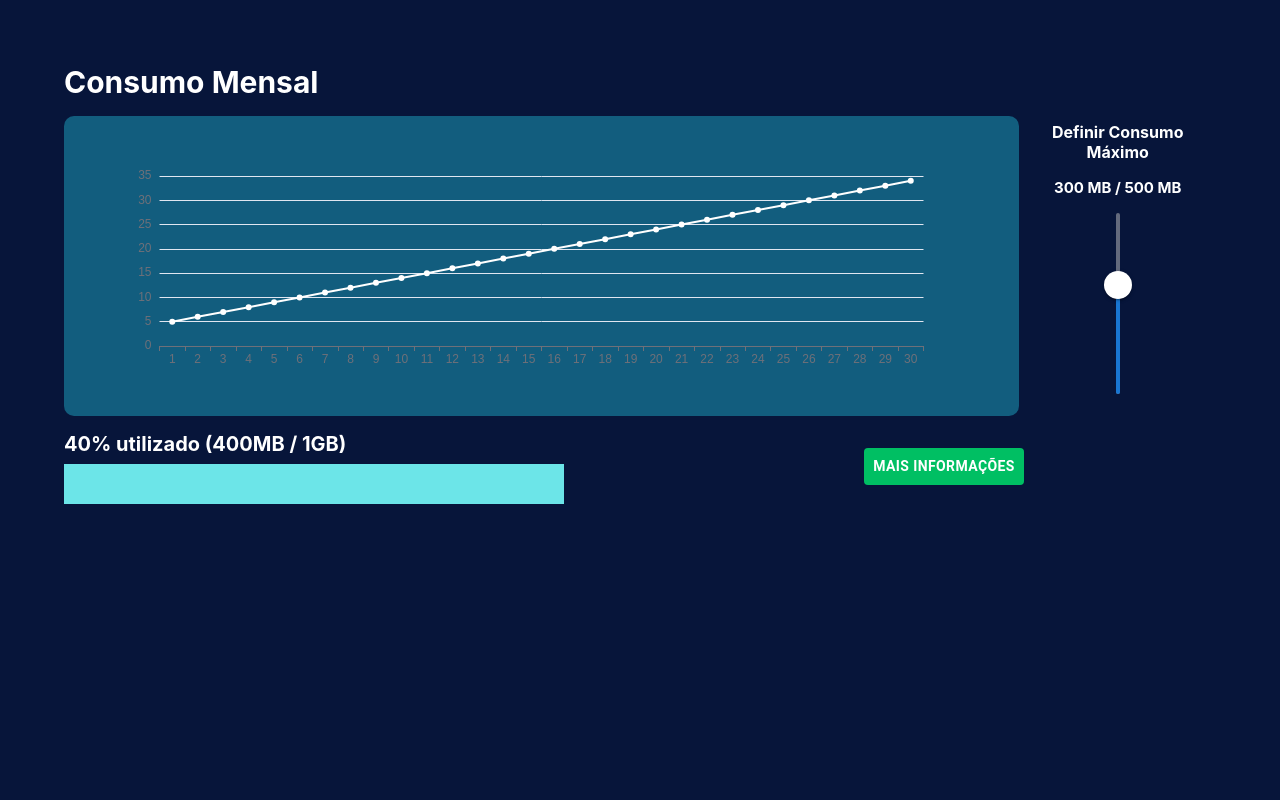
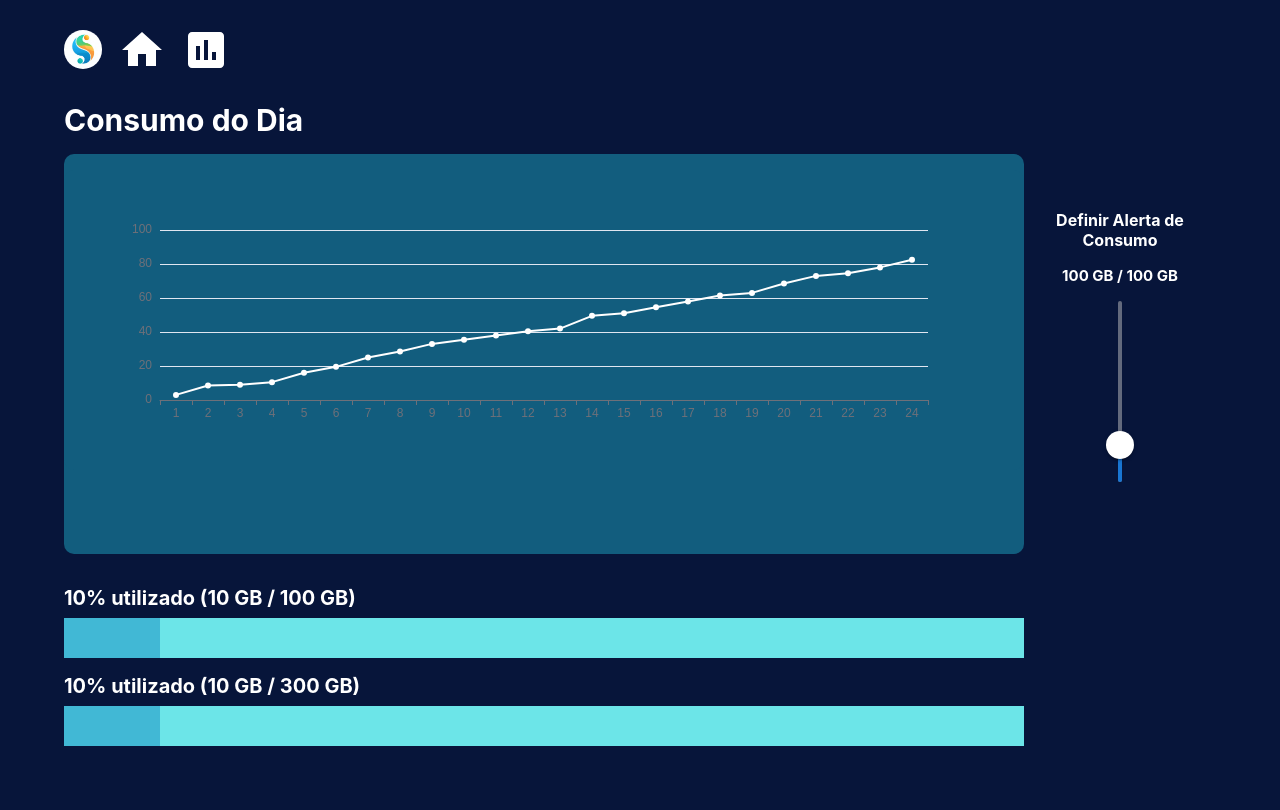
Before and after one commit to SatStat/SatStat, a React (Create React App) app: page / in a window 1280 px wide. Built offline with nearby package versions, Linux system fonts and the light colour scheme.

Commit message:
:construction: dashboard layout

```diff
--- a/package.json
+++ b/package.json
@@ -5,7 +5,8 @@
   "dependencies": {
     "@emotion/react": "^11.11.0",
     "@emotion/styled": "^11.11.0",
-    "@mui/material": "^5.13.0",
+    "@mui/icons-material": "^5.11.16",
+    "@mui/material": "^5.13.1",
     "@testing-library/jest-dom": "^5.16.5",
     "@testing-library/react": "^13.4.0",
     "@testing-library/user-event": "^13.5.0",
--- a/src/App.css
+++ b/src/App.css
@@ -1,5 +1,6 @@
 .App {
   text-align: center;
+  width: 100%;
 }
 
 .App-logo {
--- a/src/pages/Dashboard/Dashboard.tsx
+++ b/src/pages/Dashboard/Dashboard.tsx
@@ -1,16 +1,23 @@
-import React, { useState } from 'react';
+import React, { useState, useEffect } from 'react';
 import './index.css';
 import { Box, Button, Slider } from '@mui/material';
-import ReactEcharts from "echarts-for-react";
 import LinearProgress from '@mui/material/LinearProgress';
 import { styles } from './styles';
+import ReactEcharts from "echarts-for-react";
+import satStatLogo from '../../assets/satstatlogo.jpeg';
+import HomeIcon from '@mui/icons-material/Home';
+import AssessmentIcon from '@mui/icons-material/Assessment';
 
 function Dashboard() {
-    const [maxConsumption, setMaxConsumption] = useState<number>(300);
-    const [currentConsumption, setCurrentConsumption] = useState<number>(200);
-    const chartDays = Array.from({ length: 30 }, (_, i) => i + 1);
-    const chartValues = Array.from({ length: 30 }, (_, i) => i + 5);
-    const plan = 500;
+    const [maxConsumption, setMaxConsumption] = useState<number>(100);
+    const [maxNightConsumption, setNightMaxConsumption] = useState<number>(300);
+    const [currentConsumption, setCurrentConsumption] = useState<number>(10);
+    const [currentNightConsumption, setCurrentNightConsumption] = useState<number>(30);
+    const chartHours = Array.from({ length: 24 }, (_, i) => i + 1);
+    const chartValues = Array.from({ length: 24 }, (_, i) => i*3.5 + Math.round(Math.random()*5));
+
+    const normaliseNightConsumption = (value: number) => ((value) * 100) / (maxNightConsumption);
+    const normaliseConsumption = (value: number) => ((value) * 100) / (maxConsumption);
 
     const changeMaxConsumption = (event: Event, newValue: number | number[]) => {
         setMaxConsumption(newValue as number);
@@ -34,7 +41,7 @@ function Dashboard() {
         ],
         xAxis: {
             type: 'category',
-            data: chartDays,
+            data: chartHours,
         },
         type: 'line',
         yAxis: {
@@ -50,39 +57,56 @@ function Dashboard() {
 
     return (
         <Box sx={styles.pageFormat}>
-            <Box sx={{ padding: '5vw', }}>
-                <Box sx={styles.graphTitle}>Consumo Mensal</Box>
-
+            <Box sx={{ padding: '2vw 5vw 5vw 5vw', }}>
+                <Box sx={{ display: 'flex', alignItems: 'center' }}>
+                    <Box sx={styles.navBar}>
+                        <img src={satStatLogo} style={styles.navBarLogo}></img>
+                    </Box>
+                    <Box sx={styles.navBar}>
+                        <HomeIcon sx={styles.navBarIcons} />
+                    </Box>
+                    <Box sx={styles.navBar}>
+                        <AssessmentIcon sx={styles.navBarIcons} />
+                    </Box>
+                </Box>
+                <Box sx={styles.graphTitle}>Consumo do Dia</Box>
                 <Box sx={{ display: 'flex', alignItems: 'center', }}>
-                    <ReactEcharts className='graph' option={option} />
+                    <Box sx={{
+                        width: '75vw',
+                        height: '50vh',
+                        borderRadius: '10px',
+                        backgroundColor: '#125D7E',
+                        margin: ' 2vh 0 0 0',
+                        alignItems: 'center'
+                    }}>
+                        <ReactEcharts className='graph' option={option} />
+                    </Box>
                     <Box sx={styles.setMaxConsumptionSection}>
-                        <Box sx={styles.maxConsumptionSliderTitle}>Definir Consumo Máximo</Box>
-                        <Box sx={styles.maxConsumptionSliderValues}>{maxConsumption} MB / {plan} MB</Box>
+                        <Box sx={styles.maxConsumptionSliderTitle}>Definir Alerta de Consumo</Box>
+                        <Box sx={styles.maxConsumptionSliderValues}>{maxConsumption} GB / {maxConsumption} GB</Box>
                         <Slider
                             sx={styles.maxConsumptionSlider}
                             valueLabelDisplay="auto"
                             aria-label="ConsumptionSlider"
                             value={maxConsumption}
                             onChange={changeMaxConsumption}
-                            max={plan}
+                            max={500}
                             orientation="vertical"
                         />
                     </Box>
                 </Box>
+                <Box sx={{mt: '2rem'}}>
+                    <Box sx={styles.absoluteConsumptionInfo}>
+                        {Math.round(currentConsumption * 100 / maxConsumption)}% utilizado ({Math.round(normaliseConsumption(currentConsumption))} GB / {maxConsumption} GB)
+                    </Box>
+                    <LinearProgress variant='determinate' value={Math.round(normaliseConsumption(currentConsumption))} sx={styles.absoluteConsumptionHorizontalChart} />
+                </Box>
 
-                <Box sx={{ marginTop: '2vh', display: 'flex', justifyContent: 'space-between', width: '75vw', }}>
-                    <Box>
-                        <Box sx={styles.absoluteConsumptionInfo}>
-                            40% utilizado (400MB / 1GB)
-                        </Box>
-                        <LinearProgress variant='determinate' value={maxConsumption} sx={styles.absoluteConsumptionHorizontalChart} />
+                <Box  sx={{mt: '1rem'}}>
+                    <Box sx={styles.nightAbsoluteConsumptionInfo}>
+                        {Math.round(currentNightConsumption * 100 / maxNightConsumption)}% utilizado ({Math.round(normaliseNightConsumption(currentNightConsumption))} GB / {maxNightConsumption} GB)
                     </Box>
-
-                    <Box>
-                        <Button sx={styles.moreInfoButton}>
-                            Mais Informações
-                        </Button>
-                    </Box>
+                    <LinearProgress variant='determinate' value={Math.round(normaliseNightConsumption(currentNightConsumption))} sx={styles.nightAbsoluteConsumptionHorizontalChart} />
                 </Box>
             </Box>
         </Box>
--- a/src/pages/Dashboard/styles.ts
+++ b/src/pages/Dashboard/styles.ts
@@ -1,16 +1,31 @@
 import { linearProgressClasses } from '@mui/material/LinearProgress';
 
 export const styles = {
+    navBar: {
+        mr: '1rem',
+    },
+
+    navBarLogo: { width: '3vw', borderRadius: '50%' },
+
+    navBarIcons: {
+        color: '#FFF',
+        fontSize: '3rem',
+        ':hover': {
+            cursor: 'pointer',
+        },
+    },
+
     pageFormat: {
         backgroundColor: '#07153A',
-        width: '100vw',
-        height: '100vh',
+        width: '100%',
+        height: '100%',
     },
 
     graphTitle: {
         color: '#FFF',
         fontSize: '30px',
         fontWeight: 'bold',
+        pt: '3vh',
     },
     setMaxConsumptionSection: { margin: '0 auto', display: 'flex', flexDirection: 'column', height: '17rem', alignItems: 'center' },
     maxConsumptionSlider: {
@@ -47,8 +62,25 @@ export const styles = {
         mb: '1vh'
     },
 
+    nightAbsoluteConsumptionInfo: {
+        color: '#FFF',
+        fontWeight: 'bold',
+        fontSize: 20,
+        mb: '1vh'
+    },
+
     absoluteConsumptionHorizontalChart: {
-        height: 40, width: 500,
+        height: 40, width: '75vw',
+        [`&.${linearProgressClasses.colorPrimary}`]: {
+            backgroundColor: '#6CE5E8',
+        },
+        [`& .${linearProgressClasses.bar}`]: {
+            backgroundColor: '#41B8D5',
+        },
+    },
+
+    nightAbsoluteConsumptionHorizontalChart: {
+        height: 40, width: '75vw',
         [`&.${linearProgressClasses.colorPrimary}`]: {
             backgroundColor: '#6CE5E8',
         },
```
Also changed, not shown: src/assets/satstatlogo.jpeg (added), 1 other file (tests, documents, lock files or other folders).
